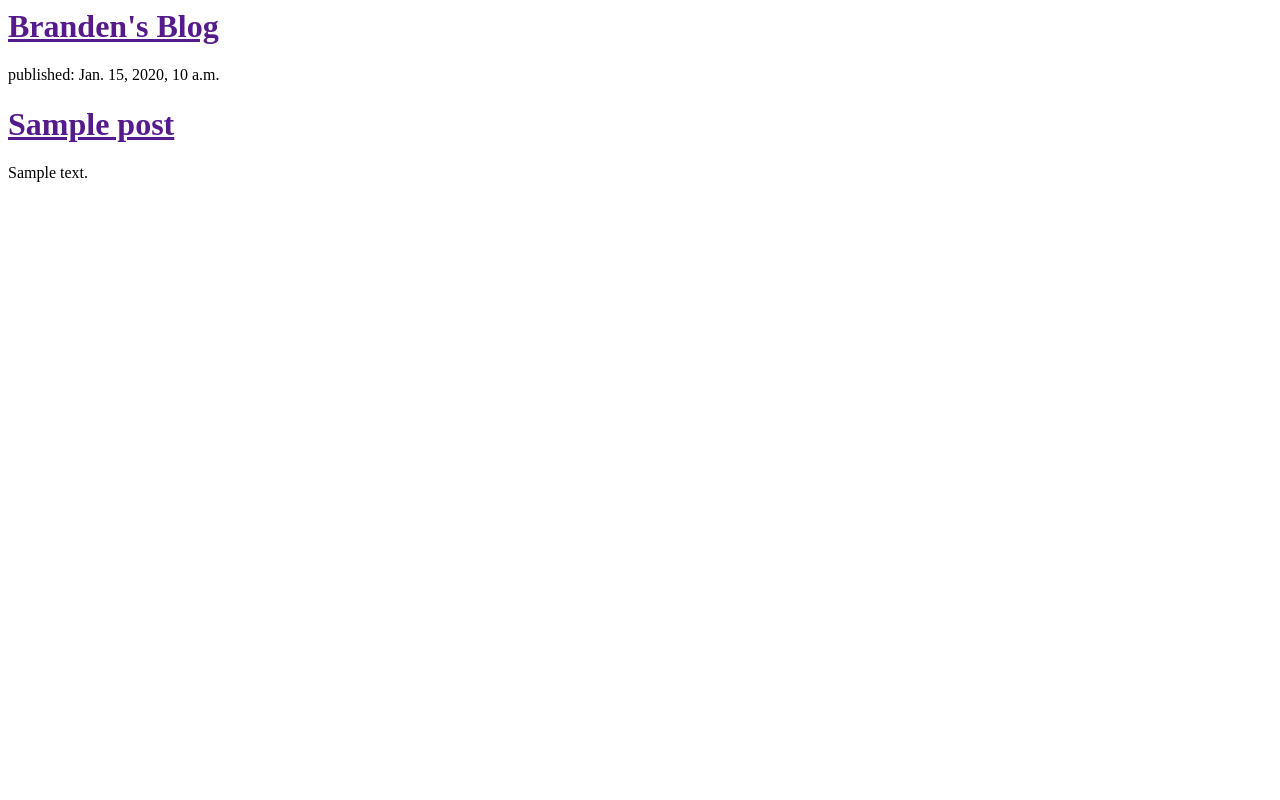
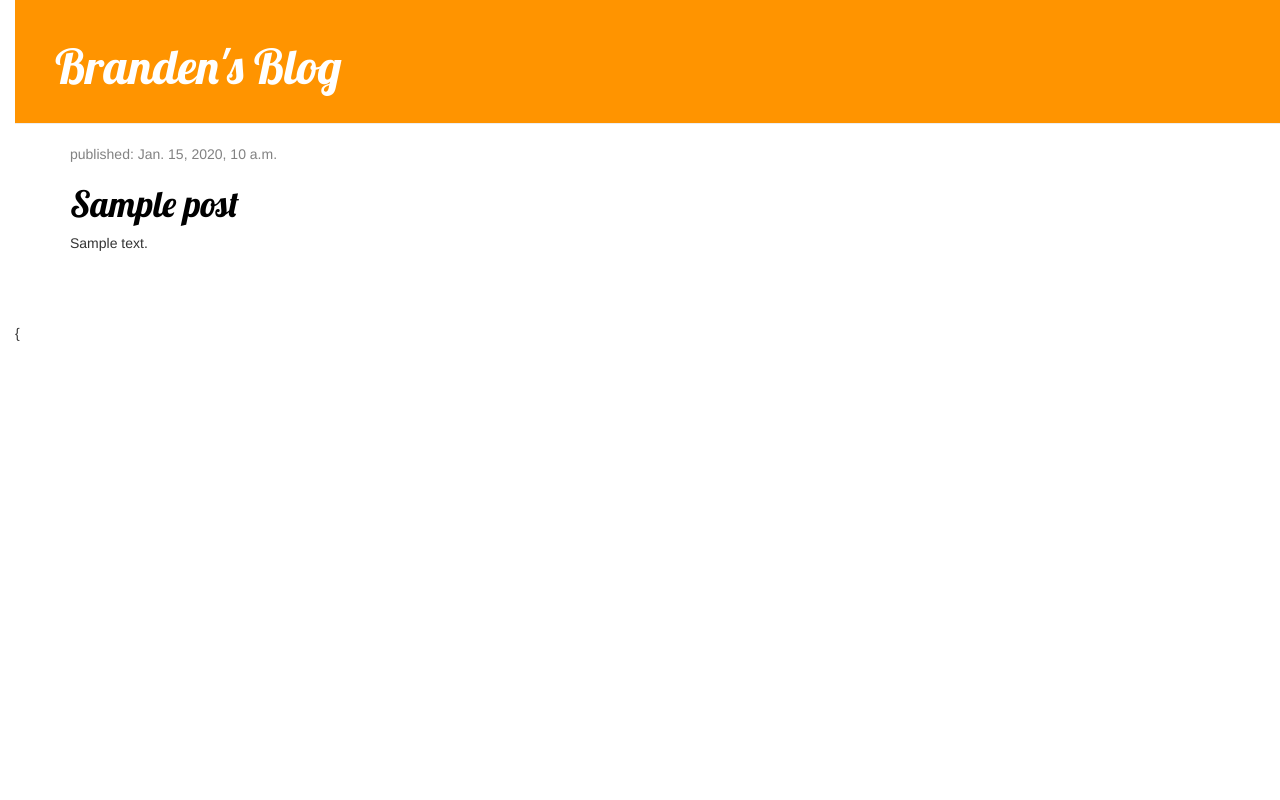
Before and after one commit to BrandenPConnolly/my-first-blog, a Django app: template blog/templates/blog/post_list.html in a window 1280 px wide. Run offline with Django 3.2, Linux system fonts and the light colour scheme; the template is opened without the code that fills it: most values are stand-ins (such as "Sample title", 1, 10 or a date in 2020); some libraries are stand-ins or nearby versions.

Commit message:
Adjusted HTML even more

```diff
--- /dev/null
+++ b/blog/static/css/blog.css
@@ -0,0 +1,55 @@
+h1 a {
+    color: #E6A720;
+    font-family: 'Lobster';
+}
+
+body {
+  padding-left: 15px;
+}
+
+.page-header {
+  background-color: #ff9400;
+  margin-top: 0;
+  padding: 20px 20px 20px 40px;
+}
+
+.page-header h1, .page-header h1 a, .page-header h1 a:visited, page-header h1 a:active {
+  color: #ffffff;
+  font-size: 36pt;
+  text-decoration: none;
+}
+
+.content {
+  margin-left: 40px
+}
+
+h1, h2, h3, h4 {
+  font-family: "Lobster", cursive;
+}
+
+.date{
+  color: #828282;
+}
+
+save {
+    float: right;
+}
+
+.post-form textarea, .post-form input {
+    width: 100%;
+}
+
+.top-menu, .top-menu:hover, .top-menu:visited {
+    color: #ffffff;
+    float: right;
+    font-size: 26pt;
+    margin-right: 20px;
+}
+
+.post {
+    margin-bottom: 70px;
+}
+
+.post h1 a, .post h1 a:visited {
+    color: #000000;
+}
--- a/blog/templates/blog/post_list.html
+++ b/blog/templates/blog/post_list.html
@@ -1,19 +1,33 @@
+{% load staticfiles %}
+
 <html>
     <head>
+      <link rel="stylesheet" href="//maxcdn.bootstrapcdn.com/bootstrap/3.2.0/css/bootstrap.min.css">
+      <link rel="stylesheet" href="//maxcdn.bootstrapcdn.com/bootstrap/3.2.0/css/bootstrap-theme.min.css">
+      <link rel="stylesheet" href="{% static 'css/blog.css' %}">
+      <link href="//fonts.googleapis.com/css?family=Lobster&subset=latin,latin-ext" rel="stylesheet" type="text/css">
       <title>Branden's Blog</title>
     </head>
     <body>
-        <div>
+        <div class = 'page-header'>
             <h1><a href="">Branden's Blog</a></h1>
         </div>
 
-
+  <div class="content container">
+      <div class="row">
+          <div class="col-md-8">
               {% for post in posts %}
-  <div>
+                  <div class="post">
+                      <div class="date">
                           <p>published: {{ post.published_date }}</p>
+                      </div>
                       <h1><a href="">{{ post.title }}</a></h1>
                       <p>{{ post.text|linebreaksbr }}</p>
                   </div>
               {% endfor %}
+          </div>
+      </div>
+  </div>
+{
     </body>
 </html>
```
Lines whose indentation alone changed are shown as unchanged.
